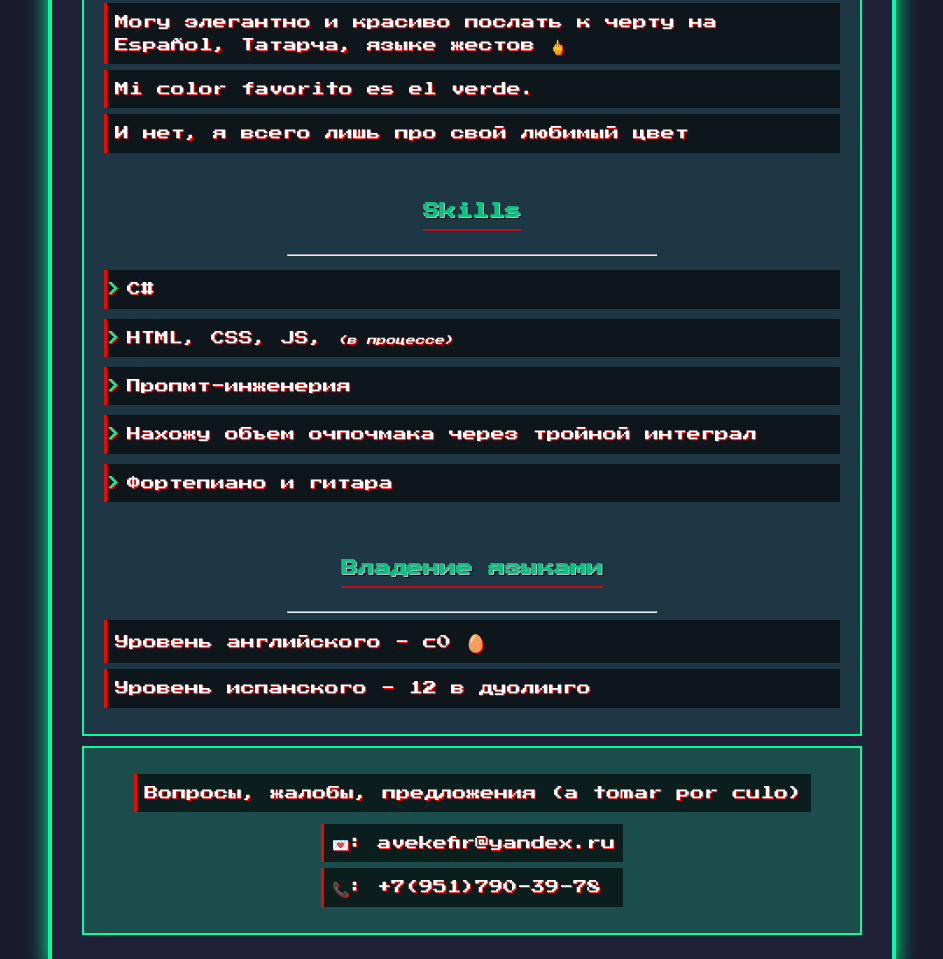
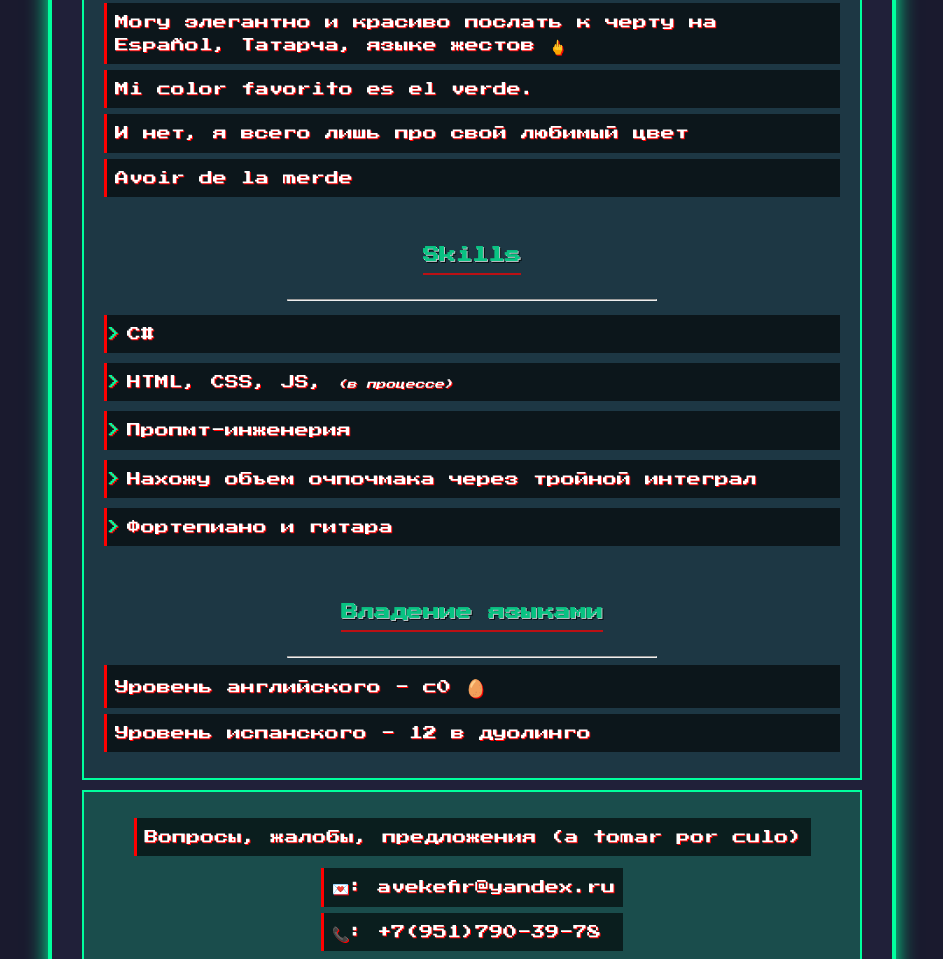
Before and after one commit to avekefir/avekefir.github.io, a plain HTML site: page resume/index.html in a window 1280 px wide. Shown: the part 836-1795 px from the top of the page, without its empty margins (168-1111 px from the left). Drawn offline with Linux system fonts and the light colour scheme.

Commit message:
[add] Maxime

```diff
--- a/resume/index.html
+++ b/resume/index.html
@@ -49,6 +49,7 @@
                 <p>Могу элегантно и красиво послать к черту на Español, Татарча, языке жестов 🖕</p>
                 <p>Mi color favorito es el verde.</p>
                 <p>И нет, я всего лишь про свой любимый цвет</p>
+                <p>Avoir de la merde</p>
                 <br>
                 <center><h3>Skills</h3><hr width="50%"></center>
                 <div class="resume__main-skills">
```
